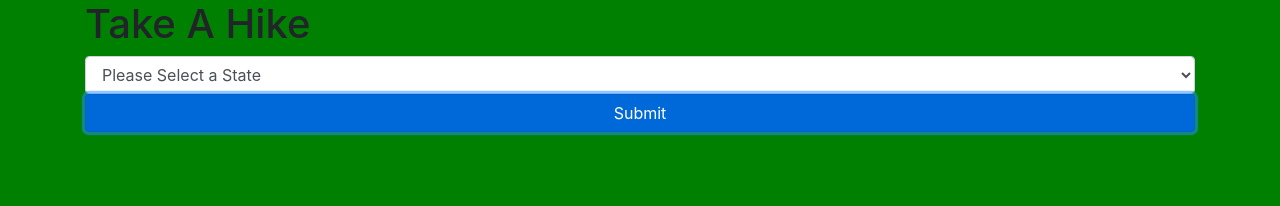
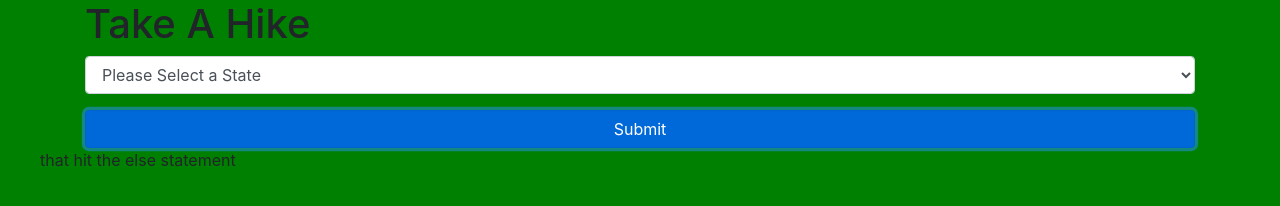
Before and after one commit to TorchAblaze/take-a-hike, a website built with webpack: page src/index.html in a window 1280 px wide. Both pictures are taken after a click on the button "Submit". Built offline with nearby package versions, Linux system fonts and the light colour scheme; no server answers.

Commit message:
add fucntionallity to park search based on state.

```diff
--- a/src/index.html
+++ b/src/index.html
@@ -66,9 +66,10 @@
         <option value="WI">Wisconsin</option>
         <option value="WY">Wyoming</option>
       </select>
-      <button type="submit" id="button" class="btn btn-primary btn-block">Submit</button>
+      <button type="submit" id="button" class="btn btn-primary btn-block mt-3">Submit</button>
     </form>
   </div>
+  <ol class="output"></ol>
 </body>
 
 </html>
--- a/src/js/nps-main-api.js
+++ b/src/js/nps-main-api.js
@@ -1,14 +1,14 @@
 export default class NpsMainService {
   static getPark(state) {
-    return fetch(`https://developer.nps.gov/api/v1/parks?q=${state}&api_key=${process.env.NPS_API_KEY}`)
+    return fetch(`https://developer.nps.gov/api/v1/parks?stateCode=${state}&api_key=${process.env.NPS_API_KEY}`)
       .then(function (response) {
         if (!response.ok) {
           throw Error(response.statusText);
         }
-        return response.json;
+        return response.json();
       })
       .catch(function (error) {
         return error.message;
-      })
+      });
   }
 }
--- a/src/main.js
+++ b/src/main.js
@@ -4,9 +4,20 @@ import 'bootstrap/dist/css/bootstrap.min.css';
 import './css/styles.css';
 import NpsMainService from './js/nps-main-api.js';
 
-// function getElements(response) {
-//   $("#state-select").
-// }
+// const names = ["Jesse", "Marney", "Isaac", "Tiffany"]
+
+function getElements(response) {
+  let parkListHTML = ``;
+  if (response.data) {
+    response.data.forEach((element) => {
+      parkListHTML += (`<li>${element.fullName}</li>`);
+    });
+    $(".output").html(parkListHTML);
+  } else {
+    $(".output").text("that hit the else statement");
+    console.log(response);// we can see this! YAY! :D
+  }
+}
 
 
 $(document).ready(function () {
@@ -14,16 +25,16 @@ $(document).ready(function () {
     event.preventDefault();
 
     const selectedState = $("#state-select").val();
-    console.log(selectedState);
 
     NpsMainService.getPark(selectedState)
       .then(function (response) {
+        getElements(response);
         // getElements(response);
-        console.log("NpsMainService working");
-        console.log(response.limit);
-        response.data.forEach((element) => {
-          console.log(element.fullName);
-        });
+        let pleaseWork = response.data;
+        console.log(pleaseWork);
+        // pleaseWork.forEach((element) => {
+        //   console.log(element.fullName);
       });
+
   });
 });
```
Also changed, not shown: package.json (indentation only), 1 other file.
